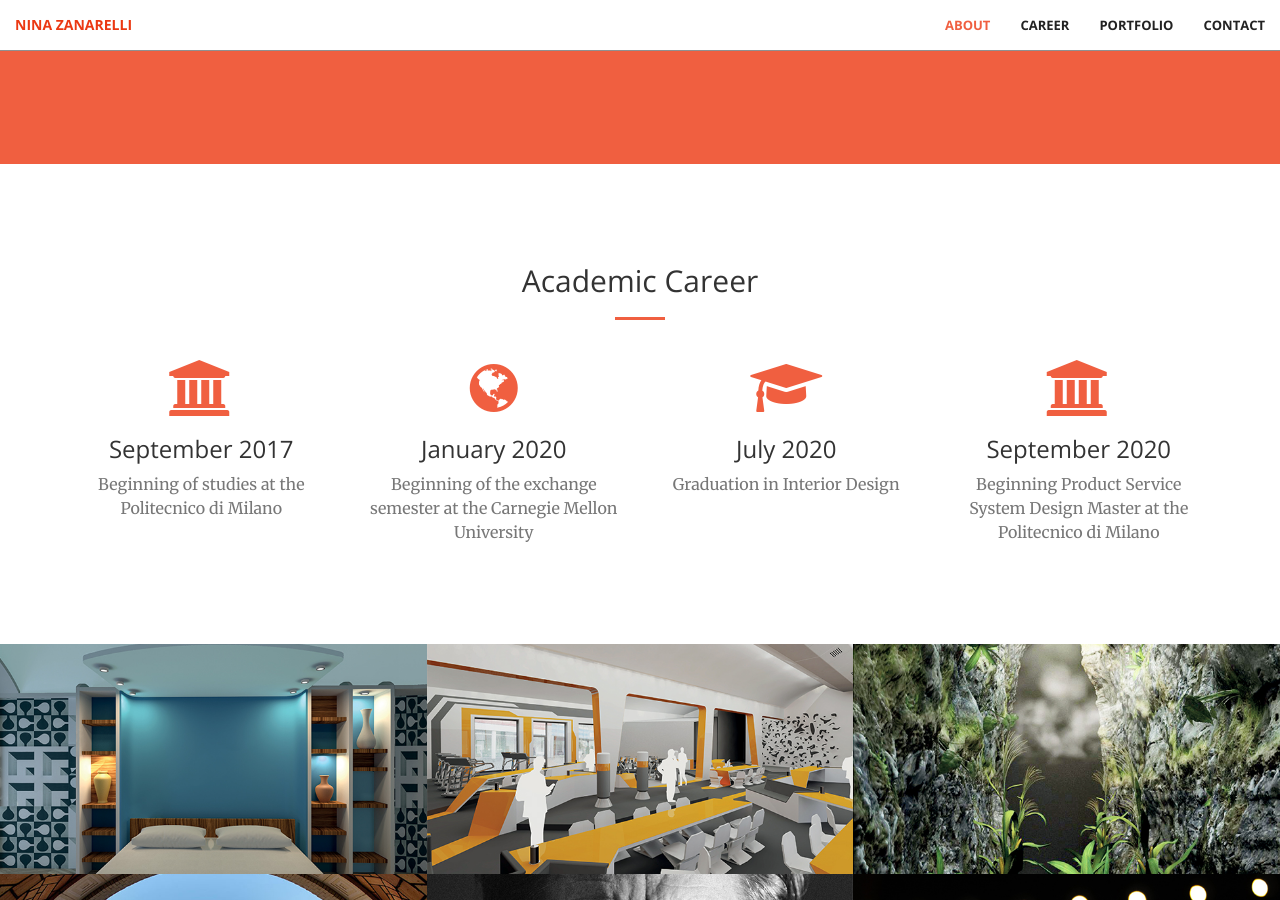
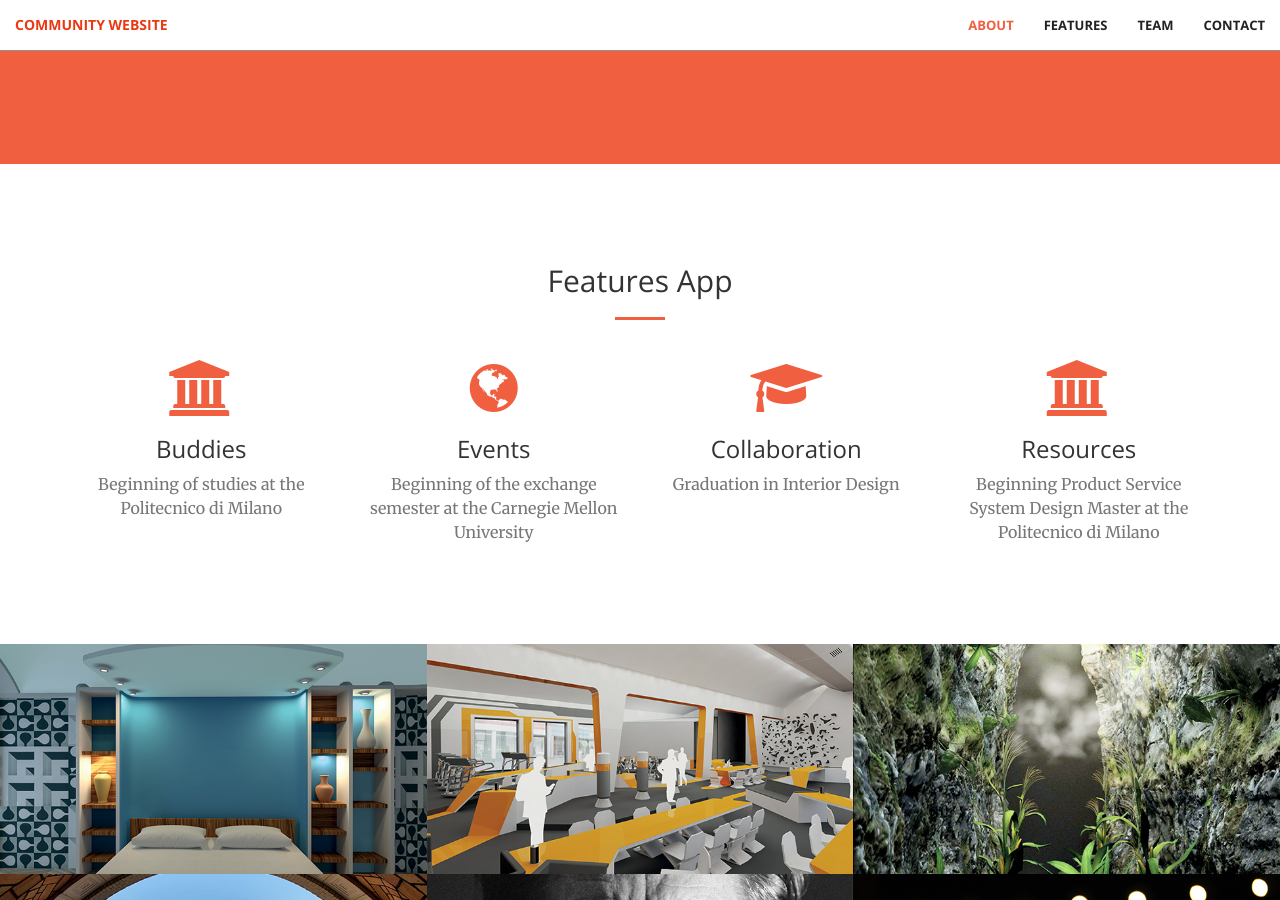
Before and after one commit to zanarellinina/communitywebsite, a Jekyll site: the page built from index.html, in a window 1280 px wide and 900 px high, scrolled down 1320 px. Built offline with Jekyll 4.4.1, drawn with Linux system fonts in a browser that asks for light colours.

Commit message:
dettagli

```diff
--- a/_includes/nav.html
+++ b/_includes/nav.html
@@ -8,7 +8,7 @@
                 <span class="icon-bar"></span>
                 <span class="icon-bar"></span>
             </button>
-            <a class="navbar-brand page-scroll" href="#page-top">Nina Zanarelli</a>
+            <a class="navbar-brand page-scroll" href="#page-top">Community Website</a>
         </div>
 
         <!-- Collect the nav links, forms, and other content for toggling -->
@@ -18,10 +18,10 @@
                     <a class="page-scroll" href="#about">About</a>
                 </li>
                 <li>
-                    <a class="page-scroll" href="#services">Career</a>
+                    <a class="page-scroll" href="#services">Features</a>
                 </li>
                 <li>
-                    <a class="page-scroll" href="#portfolio">Portfolio</a>
+                    <a class="page-scroll" href="#portfolio">Team</a>
                 </li>
                 <li>
                     <a class="page-scroll" href="#contact">Contact</a>
--- a/_includes/services.html
+++ b/_includes/services.html
@@ -2,7 +2,7 @@
     <div class="container">
         <div class="row">
             <div class="col-lg-12 text-center">
-                <h2 class="section-heading">Academic Career</h2>
+                <h2 class="section-heading">Features App</h2>
                 <hr class="primary">
             </div>
         </div>
@@ -12,28 +12,28 @@
             <div class="col-lg-3 col-md-6 text-center">
                 <div class="service-box">
                     <i class="fa fa-4x fa-university wow bounceIn text-primary"></i>
-                    <h3>September 2017</h3>
+                    <h3>Buddies</h3>
                     <p class="text-muted">Beginning of studies at the Politecnico di Milano</p>
                 </div>
             </div>
             <div class="col-lg-3 col-md-6 text-center">
                 <div class="service-box">
                     <i class="fa fa-4x fa-globe wow bounceIn text-primary" data-wow-delay=".1s"></i>
-                    <h3>January 2020</h3>
+                    <h3>Events</h3>
                     <p class="text-muted">Beginning of the exchange semester at the Carnegie Mellon University</p>
                 </div>
             </div>
             <div class="col-lg-3 col-md-6 text-center">
                 <div class="service-box">
                     <i class="fa fa-4x fa-graduation-cap wow bounceIn text-primary" data-wow-delay=".2s"></i>
-                    <h3>July 2020</h3>
+                    <h3>Collaboration</h3>
                     <p class="text-muted">Graduation in Interior Design</p>
                 </div>
             </div>
             <div class="col-lg-3 col-md-6 text-center">
                 <div class="service-box">
                     <i class="fa fa-4x fa-university wow bounceIn text-primary" data-wow-delay=".3s"></i>
-                    <h3>September 2020</h3>
+                    <h3>Resources</h3>
                     <p class="text-muted">Beginning Product Service System Design Master at the Politecnico di Milano</p>
                 </div>
             </div>
```
